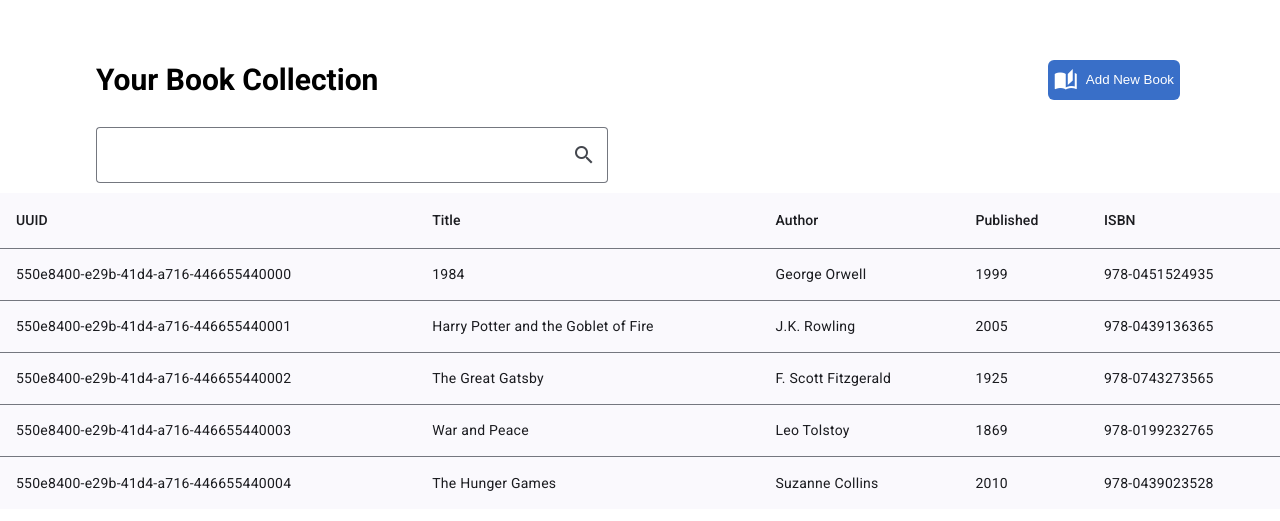
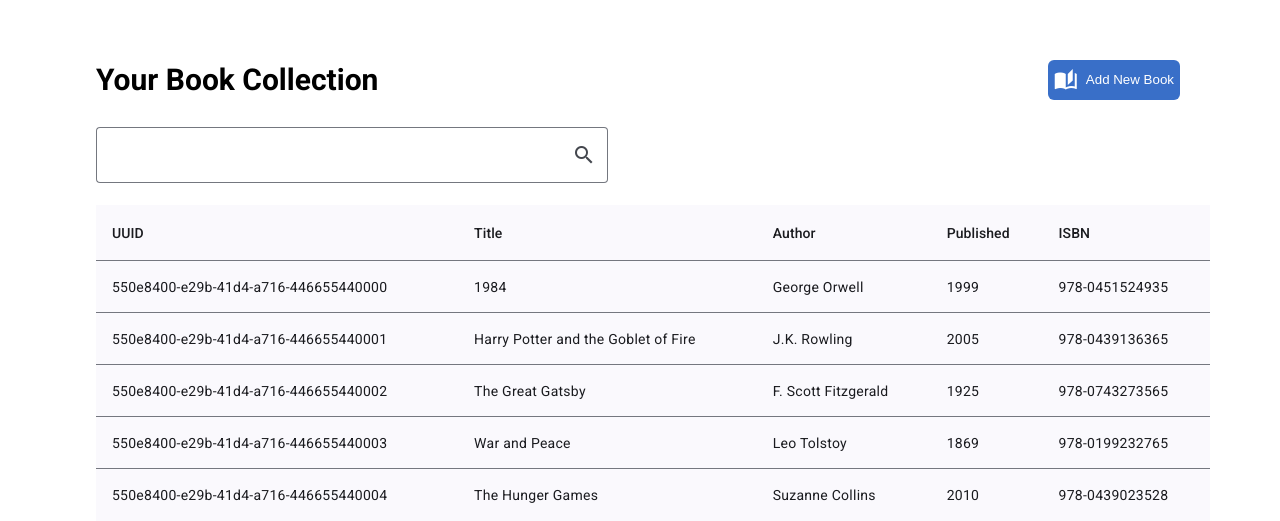
Before and after one commit to io-95/MyBooks, an Angular app in the folder Frontend/MyBooks-Frontend/: page / in a window 1280 px wide. Shown: the part 768-1289 px from the top of the page. Built offline with nearby package versions, Linux system fonts and the light colour scheme.

Commit message:
Improved design of table

```diff
--- a/Frontend/MyBooks-Frontend/src/app/components/book-list/book-list.component.css
+++ b/Frontend/MyBooks-Frontend/src/app/components/book-list/book-list.component.css
@@ -1,5 +1,6 @@
-table {
-  width: 85%;
-  margin-top: 2%;
+.table-container {
+  width: 87%;
+  margin-top: 3%;
+  margin-left: 96px;
   radius: 6px;
 }
--- a/Frontend/MyBooks-Frontend/src/app/components/book-list/book-list.component.html
+++ b/Frontend/MyBooks-Frontend/src/app/components/book-list/book-list.component.html
@@ -1,4 +1,4 @@
-
+<div class="table-container">
 <table mat-table [dataSource]="dataSource">
   <ng-container matColumnDef="id">
     <th mat-header-cell *matHeaderCellDef>UUID</th>
@@ -28,3 +28,4 @@
   <tr mat-header-row *matHeaderRowDef="displayedColumns"></tr>
   <tr mat-row *matRowDef="let row; columns: displayedColumns;"></tr>
 </table>
+</div>
```
